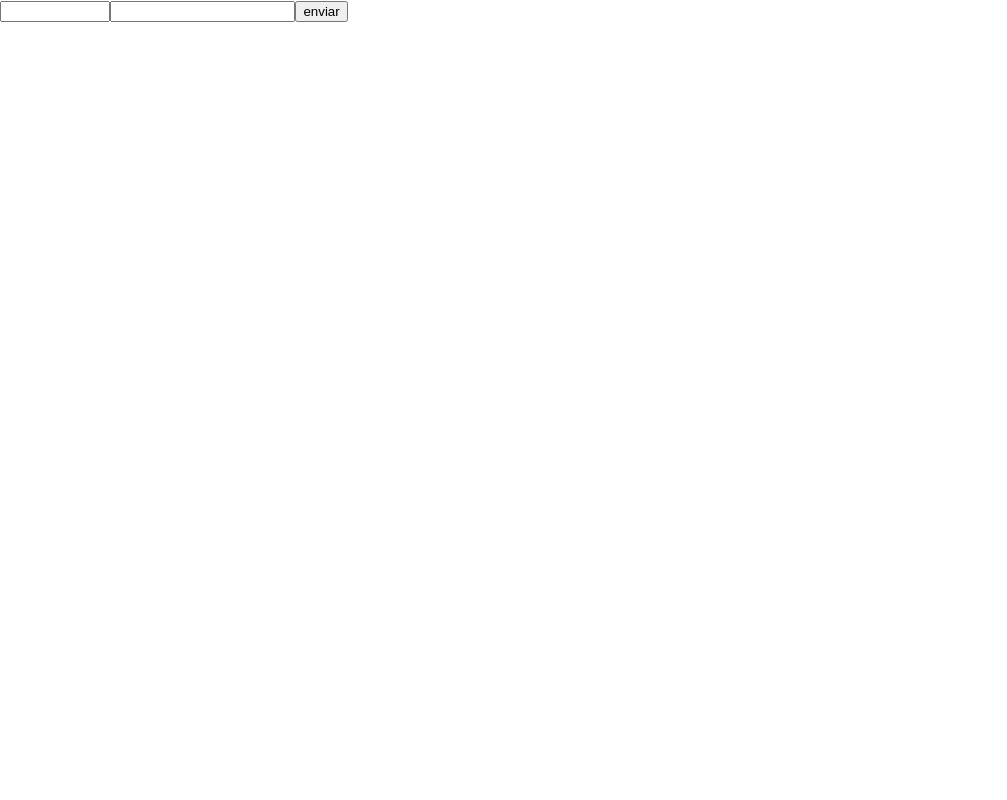
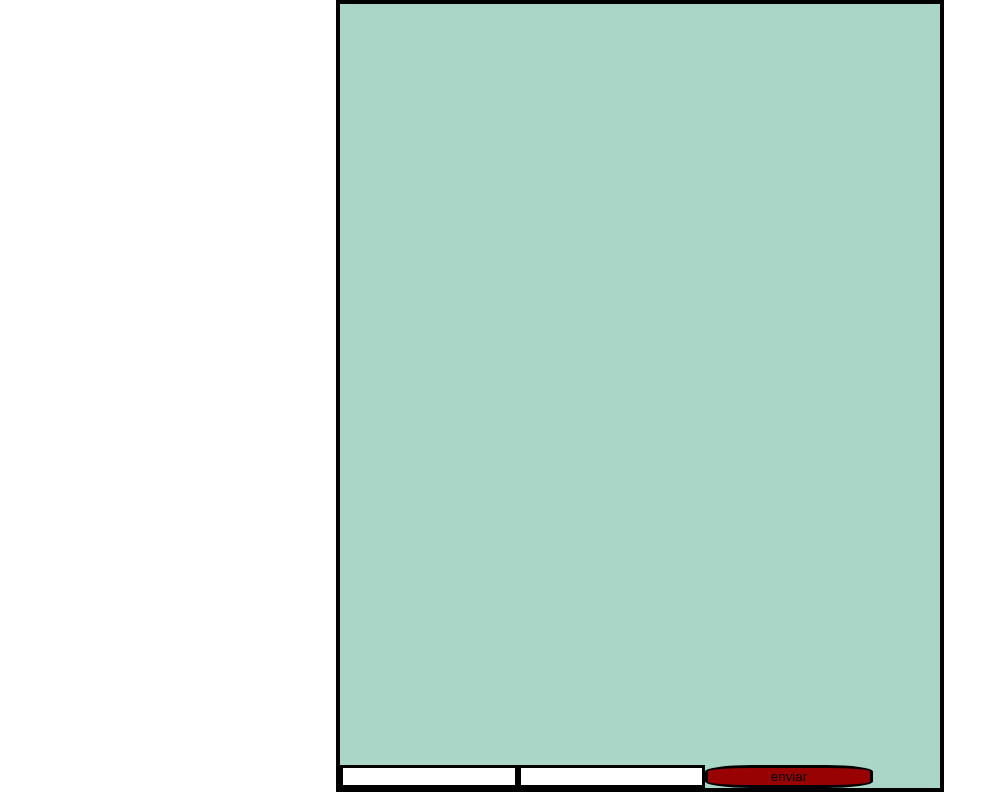
Before and after one commit to future4code/shaw-Mateus-Almeida, a React (Create React App) app in the folder modulo2/projeto-whatslab/whatslabs/: page / in a window 1280 px wide. Shown: the whole page, without its empty margins (0-1007 px from the left). Built offline with nearby package versions, Linux system fonts and the light colour scheme.

Commit message:
projeto.0.3

```diff
--- a/modulo2/projeto-whatslab/whatslabs/package.json
+++ b/modulo2/projeto-whatslab/whatslabs/package.json
@@ -9,6 +9,7 @@
     "react": "^17.0.2",
     "react-dom": "^17.0.2",
     "react-scripts": "5.0.0",
+    "styled-components": "^5.3.5",
     "web-vitals": "^2.1.4"
   },
   "scripts": {
--- a/modulo2/projeto-whatslab/whatslabs/src/App.css
+++ b/modulo2/projeto-whatslab/whatslabs/src/App.css
@@ -5,11 +5,28 @@
 
 
 .nome{
-  width: 8%;
-  left:  500px;
-
+  width: 28%;
+  border: 20%;
+  border: 3px solid black;
+  left:  10px;
   }
 
+
+  .b{
+    width: 28%;
+    border: 20%;
+    border: 3px solid black;
+    left:  10px;
+    background: rgb(153, 2, 2);
+    border-radius: 28%;
+    }
+    .a{
+
+      border: 20%;
+      border: 3px solid black;
+      left:  10px;
+
+      }
 
 
 
--- a/modulo2/projeto-whatslab/whatslabs/src/App.js
+++ b/modulo2/projeto-whatslab/whatslabs/src/App.js
@@ -2,26 +2,53 @@
 import './App.css';
 import React from 'react';
 import { render } from '@testing-library/react';
+import styled from "styled-components";
+
+const MainDiv = styled.div`
+display: flex;
+justify-content: center;
+flex-direction:column;
+align-items: center;
 
 
 
+`
+const Borda = styled.div`
+width: 600px;
+height: 98vh;
+border: 4px solid black;
+background-color: rgba(104, 184, 157, 0.568);
+align-items:  end;
+display: flex;
 
-
+`
+/*
+const Enviarr = styled.div`
+display: flex;
+flex-direction: row;
+width; 100%;
+`
+*/
 
 function App(props) {
 
 
   return(
-  <div>
-    <input className='nome'/>
-  <input/>
-  <button>enviar </button>
+    <MainDiv>
+  <Borda >
+
+
+
+  <input className="nome"/>
+  <input className="a"/>
+  <button className="b">enviar </button>
 
 
 
 
-  </div>
+  </Borda>
 
+  </MainDiv>
 
   )
 }
```
Also changed, not shown: 1 other file (tests, documents, lock files or other folders).
